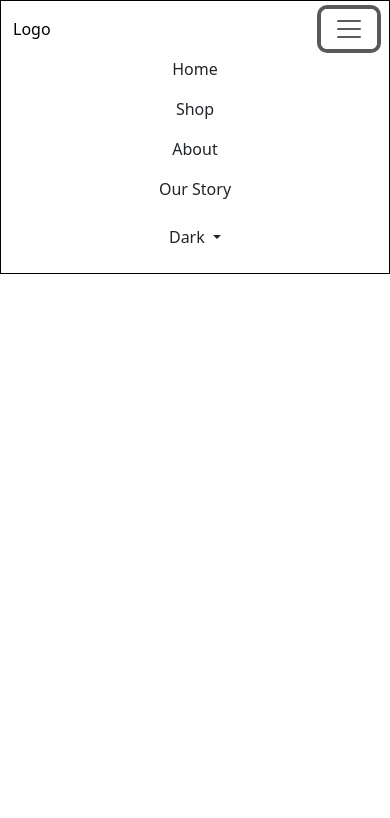
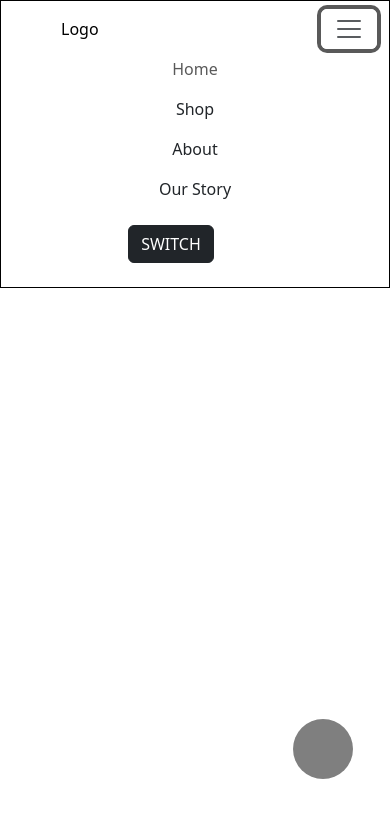
Before and after one commit to Mohanavenkatesh/Silver-Shop-Project, a plain HTML site: page index.html in a window 390 px wide. Both pictures are taken after a click on the button "Toggle navigation". Drawn offline with nearby package versions, Linux system fonts and the light colour scheme.

Commit message:
fab,toggle

```diff
--- /dev/null
+++ b/assets/js/script.js
@@ -0,0 +1,22 @@
+const toggleButton = document.getElementById("theme-toggle");
+const body = document.body;
+
+// Check for saved theme in localStorage
+if (localStorage.getItem("theme") === "dark") {
+    body.classList.add("dark-mode");
+    toggleButton.textContent = "☀️ Light Mode";
+}
+
+// Toggle theme on button click
+toggleButton.addEventListener("click", () => {
+    body.classList.toggle("dark-mode");
+
+    // Save preference in localStorage
+    if (body.classList.contains("dark-mode")) {
+        localStorage.setItem("theme", "dark");
+        toggleButton.textContent = "☀️ Light Mode";
+    } else {
+        localStorage.setItem("theme", "light");
+        toggleButton.textContent = "🌙 Dark Mode";
+    }
+});
--- /dev/null
+++ b/assets/style.css
@@ -0,0 +1,70 @@
+.fab{
+    width: 80px;
+    height:80px;
+
+    color: rgb(255, 255, 255);
+    border: 2px solid transparent;
+    cursor:pointer;
+    opacity: 0.5;
+    border-radius: 50%;
+    /* background: url(../img/arrow.png); */
+    background-color: black;
+    background-position: center;
+    background-size: contain;
+    position:fixed;
+    z-index:1;
+    transform:translatey(2px);
+    transition: 1s;
+    top: 75%;
+    left: 89%;
+    display: flex;
+    flex-wrap: wrap;
+}
+/* Default light mode styles */
+body {
+    background-color: white;
+    color: black;
+    transition: 0.3s;
+}
+
+/* Dark mode styles */
+.dark-mode {
+    background-color: #121212;
+    color: white;
+}
+
+
+/* Style the button */
+button {
+    padding: 10px 20px;
+    font-size: 16px;
+    cursor: pointer;
+    border: none;
+    border-radius: 5px;
+    background-color: #000;
+    color: white;
+}
+
+
+
+
+@media screen and (max-width:500px){
+    .fab{
+        width: 60px;
+        height:60px;
+        /* background: url(../img/arrow.png); */
+        background-color: black;
+        opacity: 0.5;
+        cursor:pointer;
+        border-radius: 50%;
+        background-position: center;
+        background-size: contain;
+        position:fixed;
+        top: 85%;
+        left: 75%;
+        display: flex;
+        flex-wrap: wrap;
+        z-index: 1;
+    }
+
+}
--- a/index.html
+++ b/index.html
@@ -6,8 +6,10 @@
     <meta name="viewport" content="width=device-width, initial-scale=1">
     <title>Bootstrap demo</title>
     <!-- Bootstrap Link Tag -->
+     <link rel="stylesheet" href="assets/style.css">
     <link href="https://cdn.jsdelivr.net/npm/bootstrap@5.3.3/dist/css/bootstrap.min.css" rel="stylesheet"
         integrity="sha384-QWTKZyjpPEjISv5WaRU9OFeRpok6YctnYmDr5pNlyT2bRjXh0JMhjY6hW+ALEwIH" crossorigin="anonymous">
+
 </head>
 
 <body>
@@ -15,7 +17,7 @@
     <nav class="navbar navbar-expand-lg py-2 border-black border   " aria-label="Thirteenth navbar example">
         <div class="container-fluid ">
 
-            <a href="./index.html" class="text-decoration-none text-black">Logo</a>
+            <a href="./index.html" class="text-decoration-none text-black ms-5">Logo</a>
 
             <button class="navbar-toggler border-white" type="button" data-bs-toggle="collapse"
                 data-bs-toggle="collapse" data-bs-target="#navbarsExample11" aria-controls="navbarsExample11"
@@ -29,7 +31,7 @@
                 </a>
                 <ul class="navbar-nav col-lg-6 align-items-center justify-content-lg-center">
                     <li class="nav-item">
-                    <li><a href="./index.html" class="nav-link px-2 text-dark">Home</a></li>
+                    <li><a href="./index.html" class="nav-link px-2 ">Home</a></li>
                     </li>
                     <li class="nav-item">
                     <li><a href="./shopall.html" class="nav-link px-2 text-dark">Shop</a></li>
@@ -43,15 +45,20 @@
                     </li>
 
                 </ul>
-                <div class="d-flex  justify-content-center justify-content-md-end gap-2 col-lg-3 p-3 p-md-0">
 
-                    <div class="nav-item dropdown ">
+                <div class="d-flex justify-content-center justify-content-md-end gap-2  col-lg-2 me-5 p-3 p-md-0">
+
+                    <div class="togglebut">
+                        <button type="submit" class="btn btn-dark" id="theme-toggle">SWITCH</button>
+                    </div>
+
+                    <!-- <div class="nav-item dropdown ">
                         <a class="nav-link dropdown-toggle" href="#" data-bs-toggle="dropdown" aria-expanded="false">Dark </a>
-                        <ul class="dropdown-menu me-5">
+                        <ul class="dropdown-menu">
                           <li><a class="dropdown-item" href="#">Light</a></li>
                           <li><a class="dropdown-item" href="#">Dark</a></li>
                         </ul>
-                    </div>
+                    </div> -->
 
                 </div>
             </div>
@@ -60,10 +67,24 @@
 
 
 
+
+
+
+
+
+    <!-- sam fab -->
+    <a href="#" class="fab">
+        <p> </p>
+    </a>
+
+
+
     <!-- Bootstrap Script Tag -->
     <script src="https://cdn.jsdelivr.net/npm/bootstrap@5.3.3/dist/js/bootstrap.bundle.min.js"
         integrity="sha384-YvpcrYf0tY3lHB60NNkmXc5s9fDVZLESaAA55NDzOxhy9GkcIdslK1eN7N6jIeHz"
         crossorigin="anonymous"></script>
+
+        <script src="./assets/js/script.js"></script>
 </body>
 
 </html>
```
